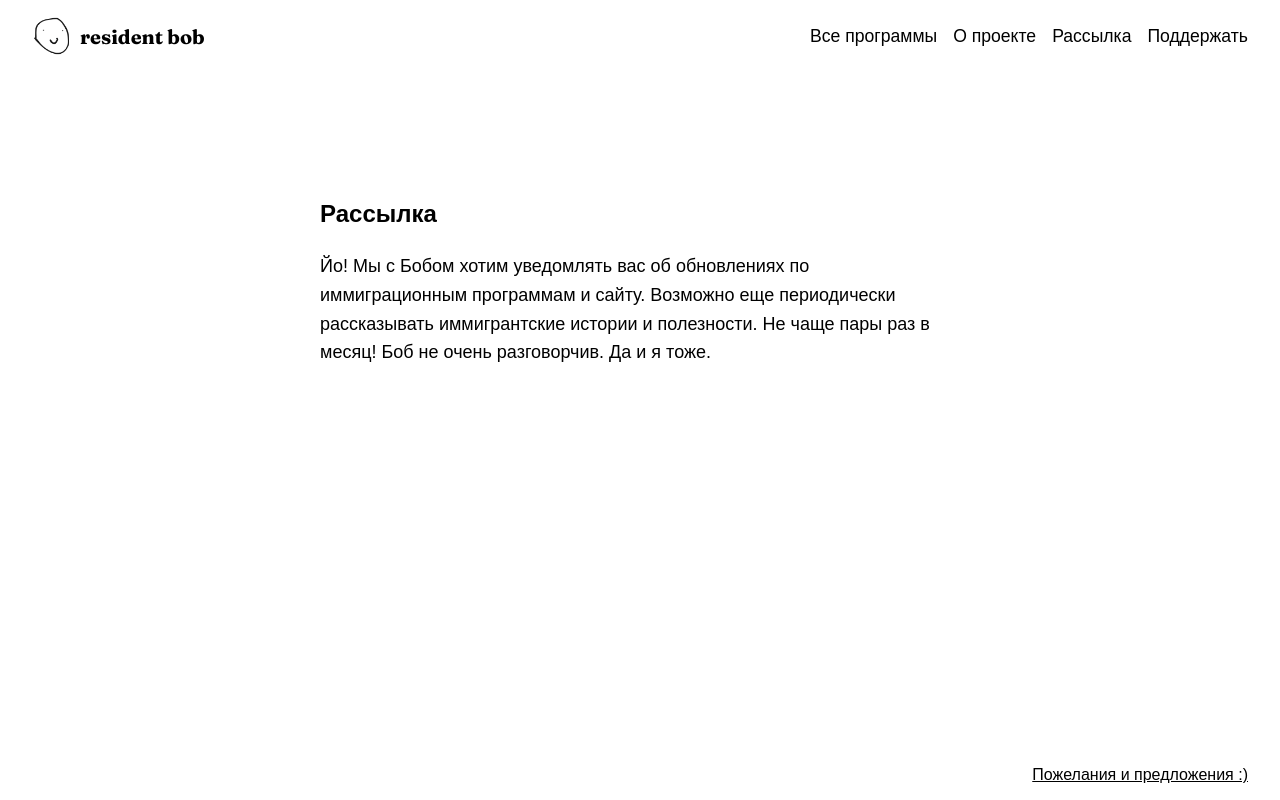
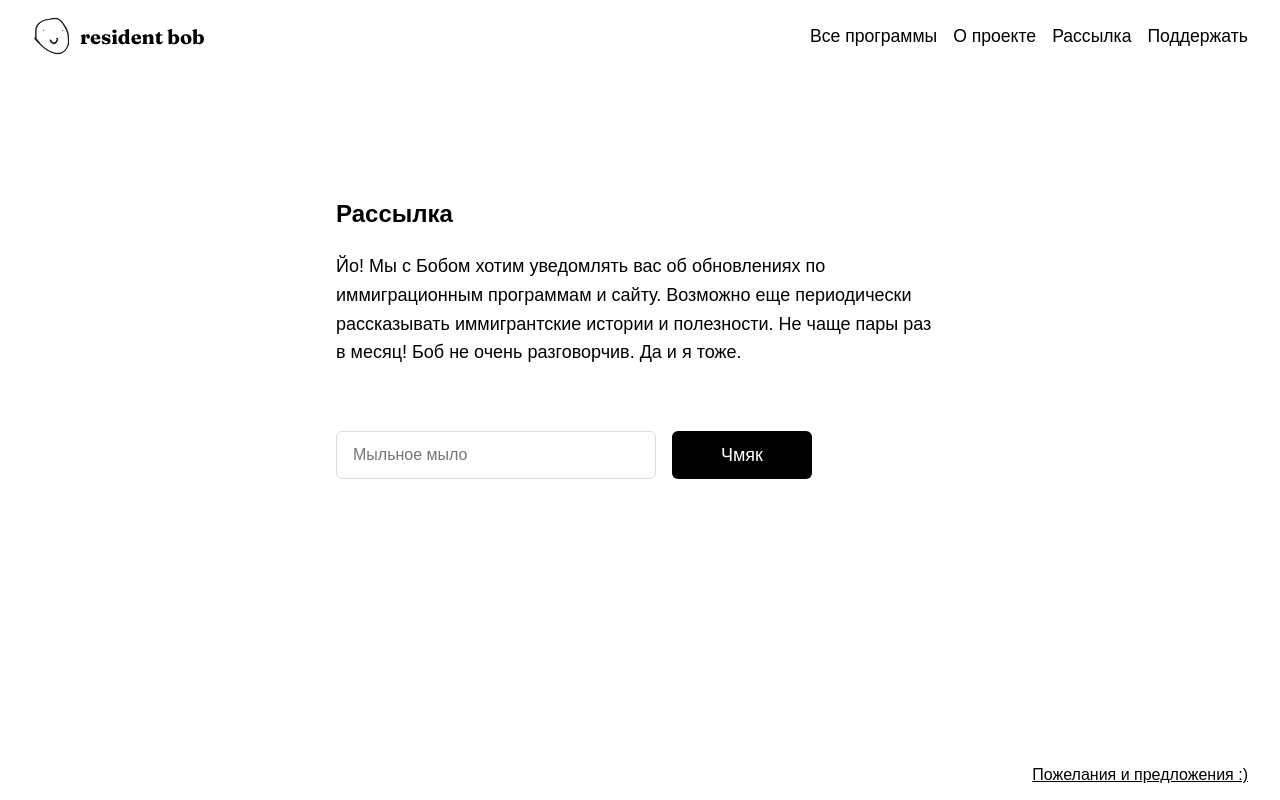
Before and after one commit to smoothpie/resident-bob, a Next.js app: page /newsletter in a window 1280 px wide. Built offline with nearby package versions, Linux system fonts and the light colour scheme.

Commit message:
Minor improvements

```diff
--- a/components/Footer/index.tsx
+++ b/components/Footer/index.tsx
@@ -9,7 +9,7 @@ export default function Footer() {
       <div className={styles.links}>
         {/* <a href="https://linkedin.com/karina-kupp">LinkedIn</a>
         <a href="https://instagram.com/karinakupp">Instagram</a> */}
-        <a href="#">Пожелания и предложения :)</a>
+        <a href="https://instagram.com/kupriyanovich" target="_blank">Пожелания и предложения :)</a>
       </div>
     </nav>
   )
--- a/components/Navbar/index.tsx
+++ b/components/Navbar/index.tsx
@@ -20,7 +20,7 @@ export default function Navbar() {
         <Link href="/">Все программы</Link>
         <Link href="/about">О проекте</Link>
         <Link href="/newsletter">Рассылка</Link>
-        <Link href="/">Поддержать</Link>
+        <a href="https://www.buymeacoffee.com/karinakupp" target="_blank">Поддержать</a>
         {/* <Link href="/login">Логин</Link> */}
       </div>
     </nav>
--- a/pages/_document.tsx
+++ b/pages/_document.tsx
@@ -4,6 +4,17 @@ export default function Document() {
   return (
     <Html lang="en">
       <Head>
+        <script
+          dangerouslySetInnerHTML={{
+            __html: `
+              (function(w,d,s,l,i){w[l]=w[l]||[];w[l].push({'gtm.start':
+              new Date().getTime(),event:'gtm.js'});var f=d.getElementsByTagName(s)[0],
+              j=d.createElement(s),dl=l!='dataLayer'?'&l='+l:'';j.async=true;j.src=
+              'https://www.googletagmanager.com/gtm.js?id='+i+dl;f.parentNode.insertBefore(j,f);
+              })(window,document,'script','dataLayer','GTM-5ZV9X4X');
+            `,
+          }}
+        />
         <link rel="preconnect" href="https://fonts.googleapis.com" />
         <link rel="preconnect" href="https://fonts.gstatic.com" crossOrigin="anonymous" />
         <link href="https://fonts.googleapis.com/css2?family=Fraunces:opsz,wght@9..144,400;9..144,700&family=Inter&family=Balsamiq+Sans&Unbounded:wght@200..900&display=swap&display=swap" rel="stylesheet" />
--- a/pages/newsletter/Newsletter.module.scss
+++ b/pages/newsletter/Newsletter.module.scss
@@ -11,7 +11,7 @@
 
   p {
     margin-bottom: 1.5rem;
-    max-width: 40rem;
+    max-width: 38rem;
     font-size: 18px;
     line-height: 1.6;
   }
@@ -25,3 +25,54 @@
     }
   }
 }
+
+.form {
+  display: flex;
+  align-items: center;
+  gap: 1rem;
+  margin-top: 4rem;
+
+  input {
+    padding: 0.75rem 1rem;
+    width: 20rem;
+    height: 48px;
+    border: 1px solid #ddd;
+    border-radius: 6px;
+    font-size: 1rem;
+
+    &:focus {
+      outline: none;
+      border-color: green;
+    }
+  }
+
+  button {
+    padding: 0.75rem 3rem;
+    height: 48px;
+    border: 1px solid transparent;
+    border-radius: 6px;
+    background-color: black;
+    color: white;
+    font-size: 18px;
+    cursor: pointer;
+
+    &:hover {
+      // background-color: black;
+      opacity: 0.7;
+    }
+  }
+}
+
+.success {
+  display: flex;
+  flex-direction: column;
+  margin-top: 4rem;
+  gap: 1rem;
+  padding: 2rem;
+  border: 1px solid green;
+  border-radius: 6px;
+
+  p {
+    margin: 0;
+  }
+}
--- a/pages/newsletter/index.tsx
+++ b/pages/newsletter/index.tsx
@@ -1,3 +1,4 @@
+import { useState } from 'react';
 import Head from 'next/head'
 import Image from 'next/image'
 import { Inter } from 'next/font/google'
@@ -6,25 +7,60 @@ import Footer from '@/components/Footer'
 import SEO from '@/components/SEO'
 import styles from './Newsletter.module.scss';
 
-export default function Home() {
+export default function Newsletter() {
+  const [email, setEmail] = useState("");
+  const [status, setStatus] = useState<"success" | "error" | null>(null);
+
+  const handleSubmit = (e: any) => {
+    e.preventDefault();
+    var xhr = new XMLHttpRequest();
+    xhr.open(
+      "POST",
+      "https://assets.mailerlite.com/jsonp/842060/forms/114157712355362489/subscribe",
+      true
+    );
+    xhr.setRequestHeader("Content-Type", "application/x-www-form-urlencoded");
+
+    xhr.onreadystatechange = function () {
+      if (this.readyState === XMLHttpRequest.DONE) {
+        const data = JSON.parse(this.response);
+        if (data.success) {
+          setStatus("success");
+        } else {
+          setStatus("error");
+        }
+      }
+    };
+    xhr.send(
+      `fields[email]=${encodeURIComponent(email)}&ml-submit=1&anticsrf=true`
+    );
+  }
+
   return (
     <>
       <SEO
-        title="Karina Kupp"
-        description="Hello! I'm Karina. I write sad songs and build Chill Subs."
-        image="/karina-kupp.jpg"
-        url="https://karinakupp.com/about"
+        title="рассылка - resident bob"
+        description="Мы с Бобом хотим уведомлять вас об обновлениях по иммиграционным программам и сайту. Возможно еще периодически рассказывать иммигрантские истории и полезности."
+        image="/bob.png"
+        url="https://resident-bob.vercel.app/newsletter"
       />
 
       <main className={styles.main}>
         <section className={styles.header}>
           <h1>Рассылка</h1>
           <p>Йо! Мы с Бобом хотим уведомлять вас об обновлениях по иммиграционным программам и сайту. Возможно еще периодически рассказывать иммигрантские истории и полезности. Не чаще пары раз в месяц! Боб не очень разговорчив. Да и я тоже.</p>
-          {/* <p><strong>Кто я такая чтоб на меня подписываться:</strong> я Карина из Минска. Я полтора года жила в Польше, и с 2023-го тусуюсь в Грузии. Еще я каждый день уменьшаю страдания писателей с <a href="https://www.chillsubs.com" target="_blank">Chill Subs</a> и вообще люблю пилить всякие сайты. Как этот. <a href="https://karinakupp.com/ru" target="_blank">Подробнее тут</a></p> */}
-          {/* <p><strong>Зачем</strong></p>
-          <ul>
-            <li><p>Для всех кому надоело слушать как сын маминой подруги учится в Амстердаме</p></li>
-          </ul> */}
+          {!status && (
+            <form className={styles.form} onSubmit={handleSubmit}>
+              <input name="email" type="email" placeholder="Мыльное мыло" onChange={e => setEmail(e.target.value)} />
+              <button>Чмяк</button>
+            </form>
+          )}
+          {status === "success" && (
+            <div className={styles.success}>
+              <h2>Ууу класс</h2>
+              <p>Ну все, скоро переедем</p>
+            </div>
+          )}
         </section>
       </main>
     </>
```
Also changed, not shown: components/ProgramsBrowse/index.tsx (+13 -3 lines), pages/about.tsx (+4 -4 lines), pages/index.tsx (+4 -4 lines).
